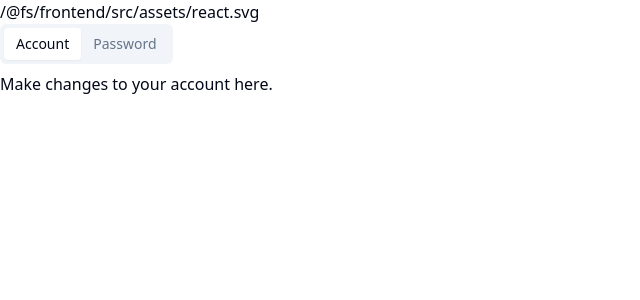
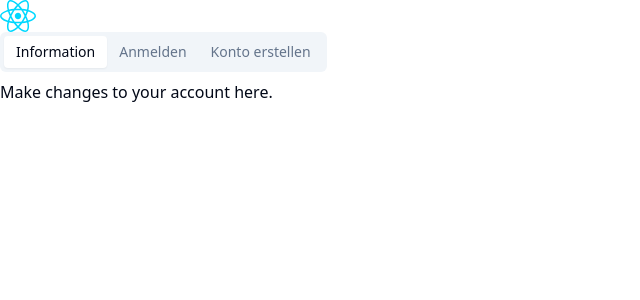
Before and after one commit to mzahmd/Scholarship, a React (Vite) app in the folder frontend/: page / in a window 1280 px wide. Shown: the top 300 px of the page, without its empty margins (0-640 px from the left). Built offline with nearby package versions, Linux system fonts and the light colour scheme.

Commit message:
installed and setting up react router

```diff
--- a/frontend/package.json
+++ b/frontend/package.json
@@ -32,6 +32,7 @@
     "eslint-plugin-react-hooks": "^4.6.0",
     "eslint-plugin-react-refresh": "^0.4.6",
     "postcss": "^8.4.38",
+    "react-router-dom": "^6.23.0",
     "tailwindcss": "^3.4.3",
     "typescript": "^5.2.2",
     "vite": "^5.2.0"
--- a/frontend/src/App.tsx
+++ /dev/null
@@ -1,21 +0,0 @@
-import { Tabs, TabsContent, TabsList, TabsTrigger } from "@/components/ui/tabs"
-import LogoHeader from "./components/LogoHeader"
-
-function App() {
-
-  return (
-    <>
-    <LogoHeader></LogoHeader>
-      <Tabs defaultValue="account" className="w-[400px]">
-        <TabsList>
-          <TabsTrigger value="account">Account</TabsTrigger>
-          <TabsTrigger value="password">Password</TabsTrigger>
-        </TabsList>
-        <TabsContent value="account">Make changes to your account here.</TabsContent>
-        <TabsContent value="password">Change your password here.</TabsContent>
-      </Tabs>
-    </>
-  )
-}
-
-export default App
--- a/frontend/src/components/LogoHeader.tsx
+++ b/frontend/src/components/LogoHeader.tsx
@@ -3,7 +3,7 @@ import reactSvg from "@/assets/react.svg"
 export default function LogoHeader() {
   return (
     <>
-      {reactSvg}
+      <img src={reactSvg} />
     </>
   )
 }
--- a/frontend/src/main.tsx
+++ b/frontend/src/main.tsx
@@ -1,10 +1,11 @@
 import React from 'react'
 import ReactDOM from 'react-dom/client'
-import App from './App.tsx'
+import { RouterProvider } from 'react-router-dom'
+import router from './routes'
 import './index.css'
 
 ReactDOM.createRoot(document.getElementById('root')!).render(
   <React.StrictMode>
-    <App />
+    <RouterProvider router={router} />
   </React.StrictMode>,
 )
--- /dev/null
+++ b/frontend/src/pages/AuthTabs.tsx
@@ -0,0 +1,20 @@
+import { Tabs, TabsContent, TabsList, TabsTrigger } from "@/components/ui/tabs"
+import LogoHeader from "@/components/LogoHeader"
+
+export default function AuthTabs() {
+  return (
+    <>
+      <LogoHeader />
+      <Tabs defaultValue="information" className="content-center">
+        <TabsList className="">
+          <TabsTrigger value="information">Information</TabsTrigger>
+          <TabsTrigger value="login">Anmelden</TabsTrigger>
+          <TabsTrigger value="create">Konto erstellen</TabsTrigger>
+        </TabsList>
+        <TabsContent value="information">Make changes to your account here.</TabsContent>
+        <TabsContent value="login">Change your password here.</TabsContent>
+        <TabsContent value="create">Create your Account here.</TabsContent>
+      </Tabs>
+    </>
+  )
+}
--- /dev/null
+++ b/frontend/src/routes.tsx
@@ -0,0 +1,11 @@
+import { createBrowserRouter } from "react-router-dom";
+import AuthTabs from "./pages/AuthTabs";
+
+const router = createBrowserRouter([
+  {
+    path: "/",
+    element: <AuthTabs />,
+  }
+])
+
+export default router;
```
Also changed, not shown: 1 other file (tests, documents, lock files or other folders).
